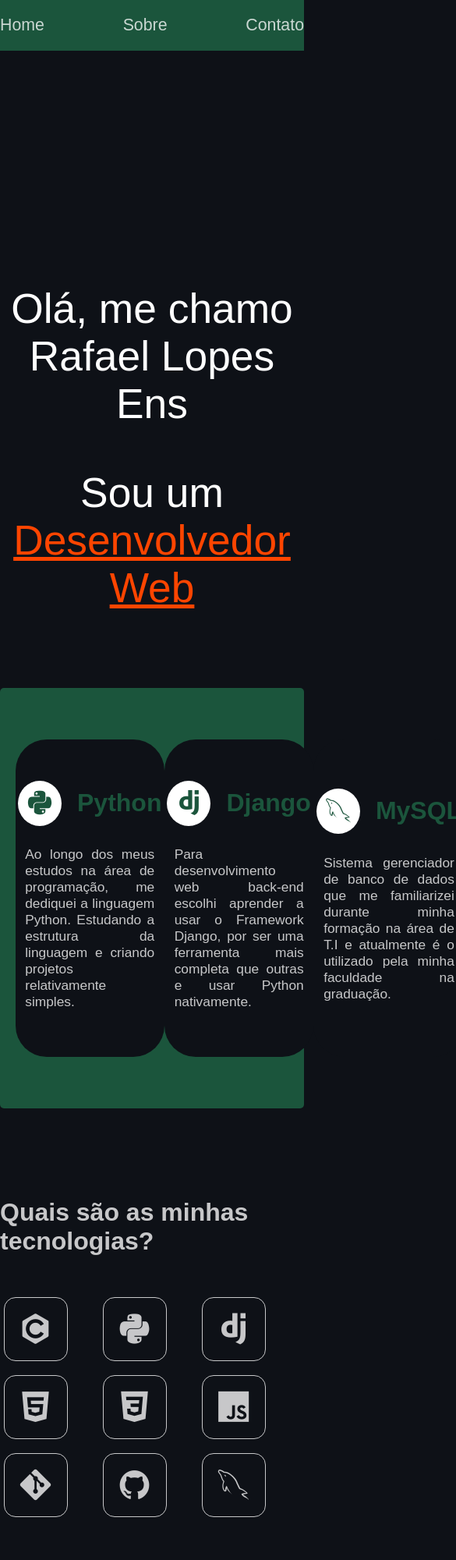
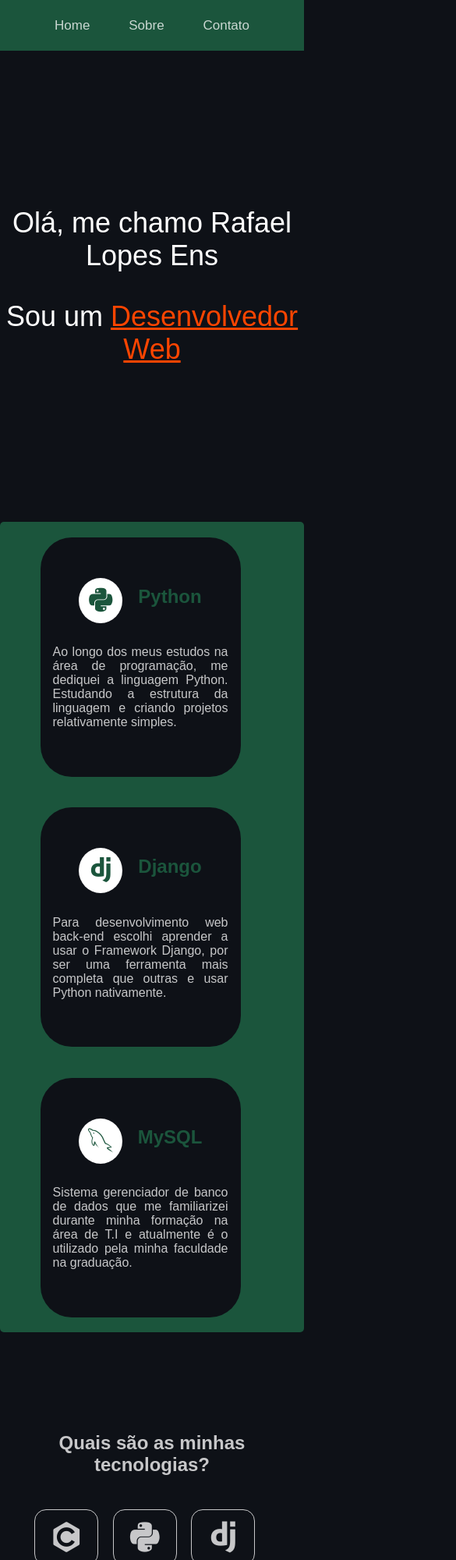
Before and after one commit to rafakimanja/Portifolio, a plain HTML site: page index.html in a window 390 px wide. Shown: the top 2000 px of the page at 78% size, 585 px wide, since content can reach past the window. Drawn offline with nearby package versions, Linux system fonts and the light colour scheme.

Commit message:
new commit

```diff
--- a/css/style-contato.css
+++ b/css/style-contato.css
@@ -41,14 +41,13 @@ header a{
 
 /*Conteudo*/
 .divs{
-    margin-top:3%;
     width: 700px;
     height: 600px;
     display: flex;
     justify-content: center;
     flex-direction: column;
-    margin-top: 8%;
-    margin-bottom: 8%;
+    margin-top: 5%;
+    margin-bottom: 7%;
 }
 
 .divs h1{
@@ -112,6 +111,7 @@ footer{
     align-items: center;
     justify-content: center;
     flex-direction: column;
+    position: fixed;
     width: 100%;
     height: 50px;
     bottom: 0;
@@ -126,3 +126,27 @@ footer{
     display: flex;
     justify-content: center;
 }
+
+@media only screen and (min-width: 320px) and (max-width: 480px){
+
+    .links{
+        width: 250px;
+    }
+
+    header a{
+        font-size: 17px;
+    }
+
+    .divs{
+        margin-top: 15%;
+        width: 100%;
+    }
+
+    .divs h1{
+        font-size: 18pt;
+    }
+
+    .links-redes{
+        width: 90%;
+    }
+}
--- a/css/style-sobre.css
+++ b/css/style-sobre.css
@@ -46,9 +46,6 @@ header a{
     flex-direction: column;
     width: 60%;
     height: 550px;
-    border: 1.5px #1b553c;
-    /* border-style: solid; */
-    border-radius: 30px;
 }
 
 .conteudo span{
@@ -99,3 +96,40 @@ footer{
     display: flex;
     justify-content: center;
 }
+
+
+@media only screen and (min-width: 320px) and (max-width: 480px){
+
+    .links{
+        width: 250px;
+    }
+
+    header a{
+        font-size: 17px;
+    }
+
+   .conteudo{
+    width: 90%;
+    height: 800px;
+    margin-top: -4%;
+   }
+
+   .conteudo span{
+    scale: 200%;
+   }
+
+   .conteudo h1{
+    font-size: 18pt;
+   }
+
+   .sobre{
+    display: flex;
+    flex-direction: column;
+    padding: 0em 2em 1em 2em;
+   }
+
+   .sobre p{
+    font-size: medium;
+    text-align:left;
+   }
+}
--- a/css/style.css
+++ b/css/style.css
@@ -202,3 +202,69 @@ footer{
     display: flex;
     justify-content: center;
 }
+
+@media only screen and (max-width: 960px){
+
+    .links{
+        width: 600px;
+    }
+
+    .tecnologia{
+        margin-right: 30px;
+        height: 370px;
+    }
+
+    .titulo{
+        font-size: 1.5em;
+    }
+}
+
+@media only screen and (min-width: 320px) and (max-width: 480px){
+
+    .links{
+        width: 250px;
+    }
+
+    header a{
+        font-size: 17px;
+    }
+
+    .texto-intro{
+        margin-top: 200px;
+        margin-bottom: 200px;
+    }
+
+    .intro{
+        font-size: 27pt;
+    }
+
+    .conteiner-verde{
+        flex-direction: column;
+        height: 1000px;
+    }
+
+    .tecnologia{
+        height: 300px;
+        width: 250px;
+    }
+
+    .texto{
+        font-size: 12pt;
+    }
+
+    .minhas-tecs h3{
+        font-size: 1.5em;
+        text-align: center;
+    }
+
+    .tecs{
+        width: 370px;
+        margin-top: 1.5%;
+    }
+
+    .caixa{
+        height: 70px;
+        height: 70px;
+        margin-right: 5%;
+    }
+}
```
Also changed, not shown: sobre.html (+3 -0 lines).
